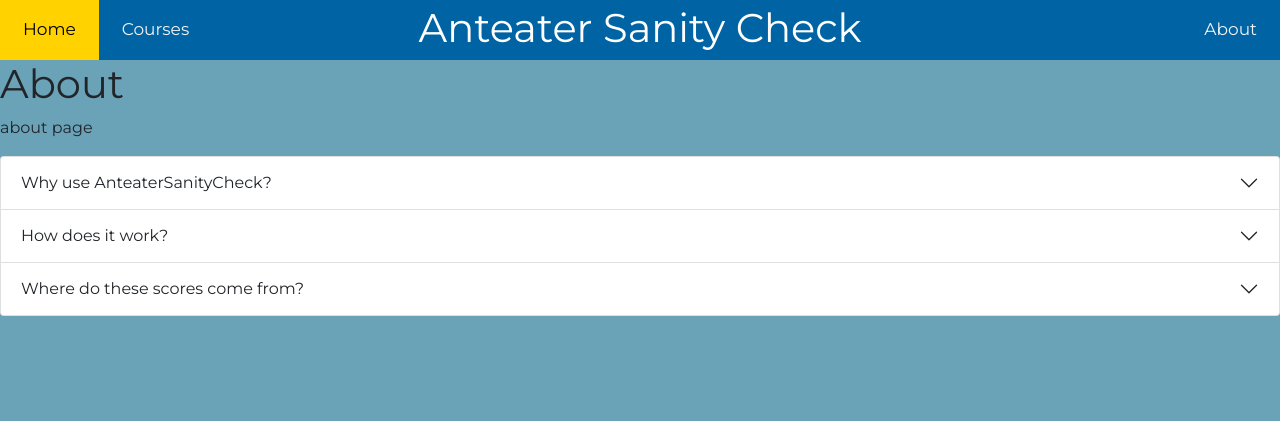
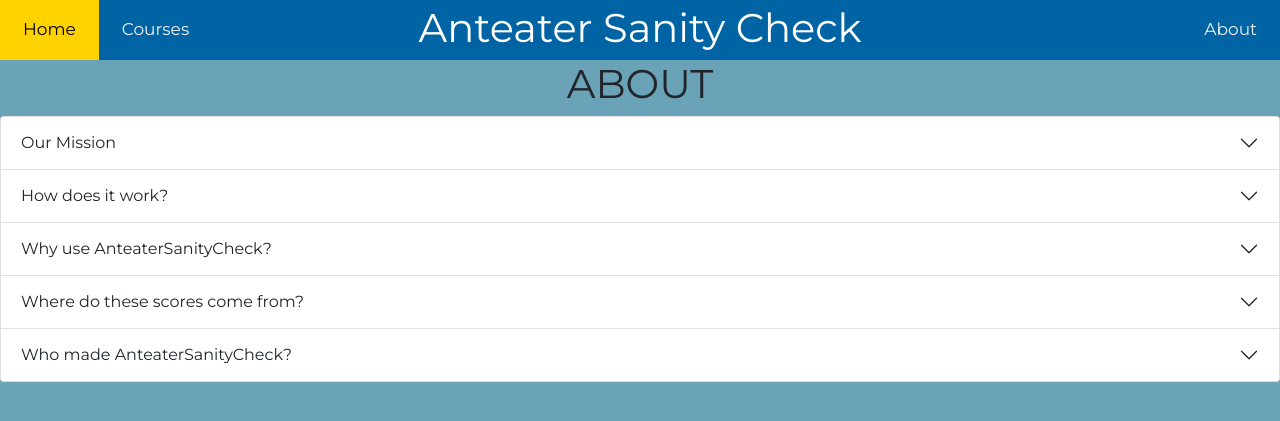
Before and after one commit to fvgo/WebJam2023, a Flask app: page /about in a window 1280 px wide. Shown: the top 421 px of the page. Run offline with Flask 3, Linux system fonts and the light colour scheme; some libraries are stand-ins or nearby versions.

Commit message:
Updated text on about accordian; added two additional accordians

```diff
--- a/templates/about.html
+++ b/templates/about.html
@@ -3,26 +3,28 @@
 {% block title %}{{title}} {% endblock %}
 {% block content %}
 <body>
-    <h1>About</h1>
-    <p>about page</p>
-
+    <center><h1>ABOUT</h1></center>
 
       <div class="accordion" id="accordionAbout">
           <div class="accordion-item">
             <h2 class="accordion-header" id="headingOne">
-            <button class="accordion-button collapsed" type="button" data-bs-toggle="collapse" data-bs-target="#collapseOne" aria-expanded="true" aria-controls="collapseOne">
-              Why use AnteaterSanityCheck?
+              <button class="accordion-button collapsed" type="button" data-bs-toggle="collapse" data-bs-target="#collapseOne" aria-expanded="false" aria-controls="collapseOne">
+                Our Mission
               </button>
             </h2>
             <div id="collapseOne" class="accordion-collapse collapse" aria-labelledby="headingOne" data-bs-parent="#accordionAbout">
               <div class="accordion-body">
-              We want to answer the question every student has before
-              enrolling in a class: "How bad is it going to be?" Our app
-              gives an estimate of how difficult a particular course at UCI
-              might be according to past students.
+                <p>Our mission is to help students at the UCI make informed decisions
+                  during course registration by providing a valuable and accessible
+                  tool for estimating course difficulty.</p>
+                <p>AnteaterSanityCheck is committed to enhancing the student experience at UCI
+                  by equipping students with the knowledge they need to thrive academically,
+                  creating a community where informed decision-making leads to academic success.</p>
               </div>
             </div>
           </div>
+
+
           <div class="accordion-item">
             <h2 class="accordion-header" id="headingTwo">
               <button class="accordion-button collapsed" type="button" data-bs-toggle="collapse" data-bs-target="#collapseTwo" aria-expanded="false" aria-controls="collapseTwo">
@@ -31,28 +33,71 @@
             </h2>
             <div id="collapseTwo" class="accordion-collapse collapse" aria-labelledby="headingTwo" data-bs-parent="#accordionAbout">
               <div class="accordion-body">
-              Using the RateMyProfessor and PeterPortal APIs, we can give a
-              rough estimate of the average difficulty of a class based on
-              the professors who have taught it before.
+                <p>Using the RateMyProfessor and PeterPortal APIs, we are able to provide
+                  a rough estimate of the average difficulty of a course by consolidating
+                  student reviews on the professors who have taught it before.</p>
+                <p>Simply navigate to the "Courses" page of our website, input the
+                  department and class number of the course you want to check, and
+                  we'll give you the course's overall difficulty rating!</p>
               </div>
             </div>
           </div>
+
         <div class="accordion-item">
           <h2 class="accordion-header" id="headingThree">
             <button class="accordion-button collapsed" type="button" data-bs-toggle="collapse" data-bs-target="#collapseThree" aria-expanded="false" aria-controls="collapseThree">
-              Where do these scores come from?
+              Why use AnteaterSanityCheck?
             </button>
           </h2>
           <div id="collapseThree" class="accordion-collapse collapse" aria-labelledby="headingThree" data-bs-parent="#accordionAbout">
             <div class="accordion-body">
-              The difficulty scores are based on the reviews of past students
-              who have taken the same course at UCI.
-            </div>
+              <p>We've got the answer to the question on every student's
+                mind before enrolling in a course: "How bad is it going to be?"</p>
+              <p>And who would provide better insight than students who have
+                taken it before?</p>
+              <p>Our app offers an estimate of how difficult a particular course
+                at UCI might based on feedback from past students, so Anteaters can
+                make more informed decisions during registration, ensuring a smoother
+                academic journey.</p>
             </div>
           </div>
         </div>
 
+        <div class="accordion-item">
+          <h2 class="accordion-header" id="headingFour">
+            <button class="accordion-button collapsed" type="button" data-bs-toggle="collapse" data-bs-target="#collapseFour" aria-expanded="false" aria-controls="collapseFour">
+              Where do these scores come from?
+            </button>
+          </h2>
+          <div id="collapseFour" class="accordion-collapse collapse" aria-labelledby="headingFour" data-bs-parent="#accordionAbout">
+            <div class="accordion-body">
+              <p>The heart of AnteaterSanityCheck lies in the experiences of past students.</p>
+              <p>Our difficulty scores are retrieved from comprehensive reviews, providing you with
+                a detailed breakdown of each professor who has taught the course and their
+                individual difficulty ratings.</p>
+              <p>This allows you to compare and contrast teaching styles, helping you identify which
+                professors might present a more challenging learning experience.</p>
+            </div>
+          </div>
+        </div>
 
+        <div class="accordion-item">
+          <h2 class="accordion-header" id="headingFive">
+            <button class="accordion-button collapsed" type="button" data-bs-toggle="collapse" data-bs-target="#collapseFive" aria-expanded="false" aria-controls="collapseFive">
+              Who made AnteaterSanityCheck?
+            </button>
+          </h2>
+          <div id="collapseFive" class="accordion-collapse collapse" aria-labelledby="headingFive" data-bs-parent="#accordionAbout">
+            <div class="accordion-body">
+              <p>Kevin Mach - [insert text + image]</p>
+              <p>Brian Le - [insert text + image]</p>
+              <p>Alyssa Ly - [insert text + image]</p>
+              <p>Francine Go - [insert text + image]</p>
+            </div>
+          </div>
+        </div>
+
+    </div>
 
 </body>
 {% endblock %}
```
Lines whose indentation alone changed are shown as unchanged.
